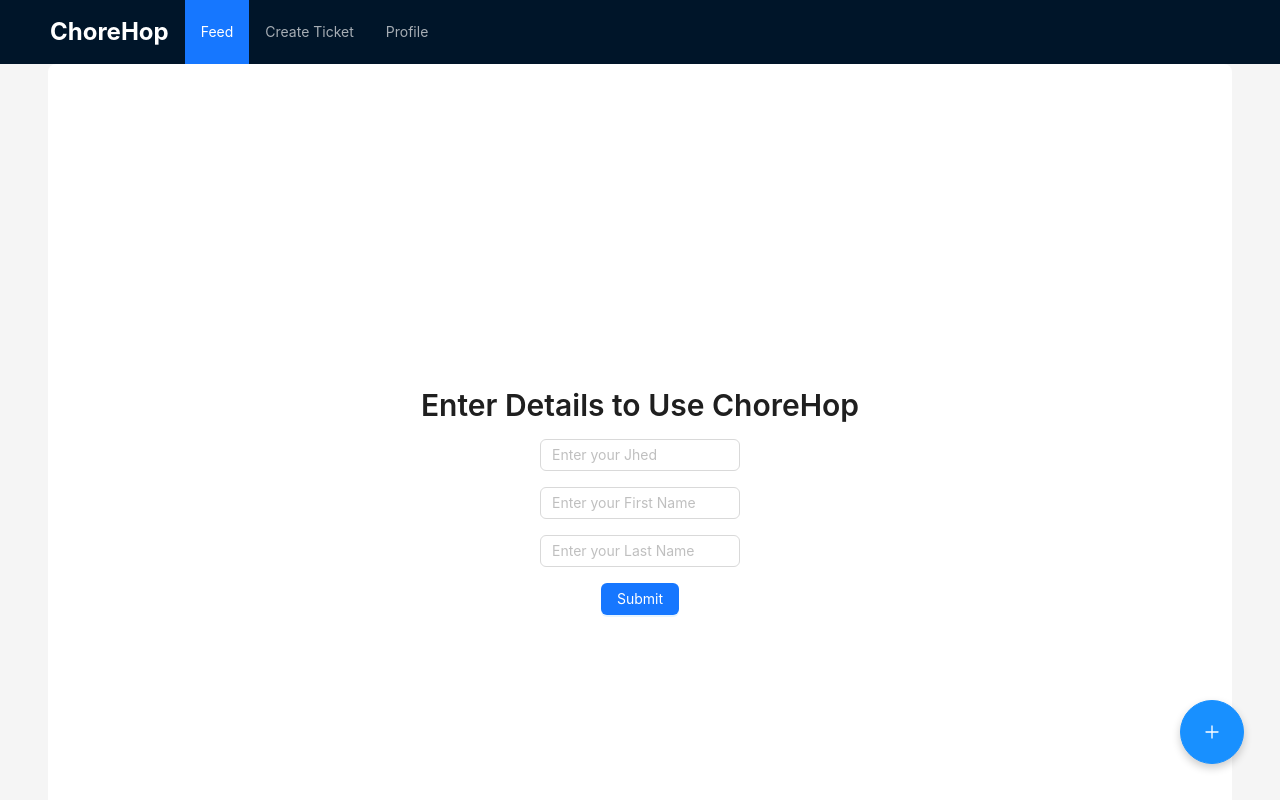
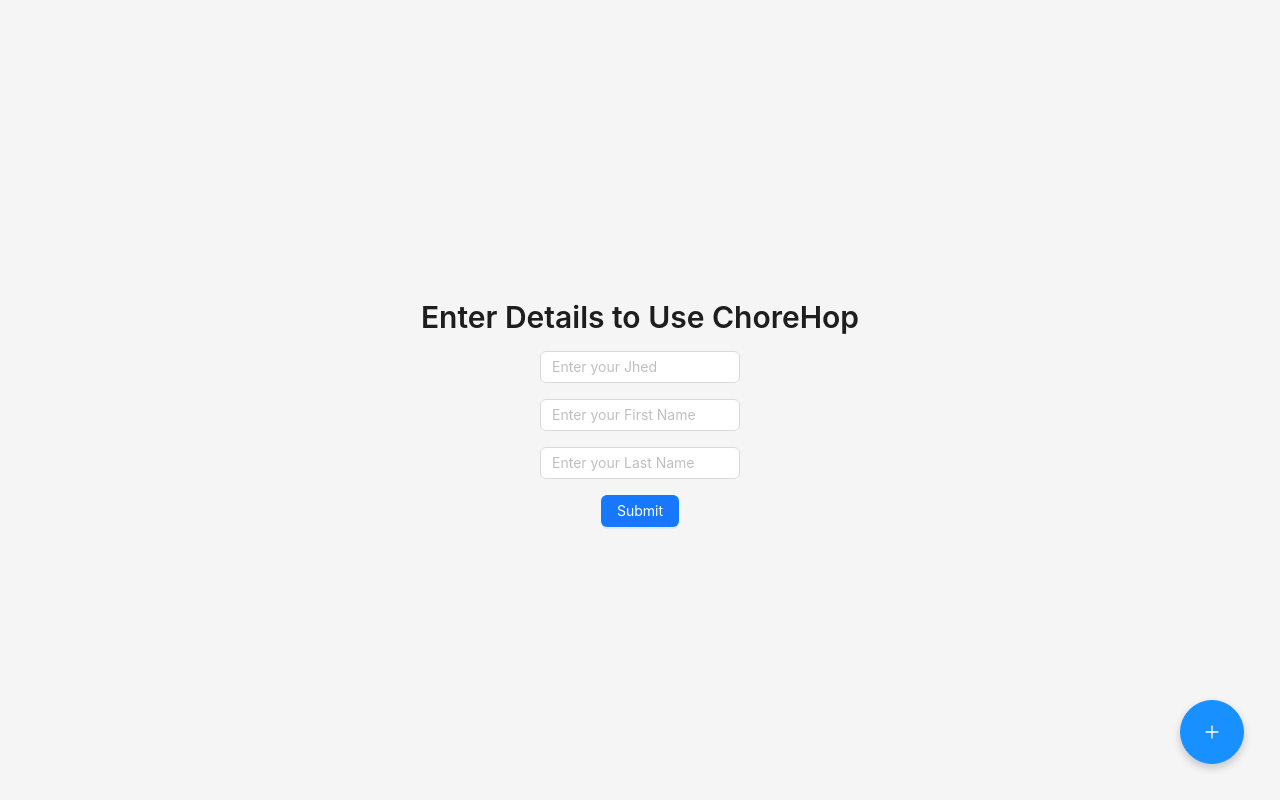
Before and after one commit to jhu-oose-f24/Team-Orange, a React (Create React App) app in the folder frontend/: page / in a window 1280 px wide. Shown: the top 800 px of the page. Built offline with nearby package versions, Linux system fonts and the light colour scheme; the HTML template or start-up script is replaced by a standard one.

Commit message:
remove header from app, add into other pages (#124)

```diff
--- a/frontend/src/App.tsx
+++ b/frontend/src/App.tsx
@@ -5,7 +5,7 @@ import {
   Routes,
   Navigate,
 } from "react-router-dom";
-import { Layout, theme } from "antd";
+import { Layout } from "antd";
 
 import Feed from "./components/Feed";
 import CreateTicket from "./components/CreateTicket";
@@ -14,18 +14,12 @@ import AppHeader from "./components/AppHeader";
 import LoginScreen from "./components/LoginScreen";
 import SearchBar from "./components/SearchBar";
 import "./App.css";
-import UsersDropdown from "./components/UsersDropdown.dev";
 import FloatingActionButton from "./components/FloatingActionButton";
-import ProfileFeed from "./components/ProfileFeed";
 import ProfileFeedContainer from "./components/ProfileFeedsContainer";
 
 const { Header, Content, Footer } = Layout;
 
 const App: React.FC = () => {
-  const {
-    token: { colorBgContainer, borderRadiusLG },
-  } = theme.useToken();
-
   const tabs = [
     { key: "feed", label: "Feed", path: "/feed" },
     { key: "create-ticket", label: "Create Ticket", path: "/create-ticket" },
@@ -39,36 +33,60 @@ const App: React.FC = () => {
     setSearchParams(params);
   };
 
-  useEffect(() => {
-  }, [refresh]);
+  useEffect(() => {}, [refresh]);
 
   return (
     <Router>
       <Layout>
-        <AppHeader tabs={tabs} />
-        <Content style={{ padding: "0 48px" }}>
-          <div
-            style={{
-              background: colorBgContainer,
-              minHeight: 280,
-              padding: 24,
-              borderRadius: borderRadiusLG,
-            }}
-          >
+        <Content>
           <Routes>
             <Route path="/" element={<LoginScreen />} />
-              <Route path="/create-ticket" element={<CreateTicket />} />
+            <Route
+              path="/create-ticket"
+              element={
+                <div>
+                  <Header>
+                    <AppHeader tabs={tabs} />
+                  </Header>
+                  <CreateTicket />
+                </div>
+              }
+            />
             <Route
               path="/feed"
               element={
                 <div>
-                    <div style={{ display: 'flex', justifyContent: 'center', marginBottom: '16px' }}>
+                  <Header>
+                    <AppHeader tabs={tabs} />
+                  </Header>
+                  <div
+                    style={{
+                      display: "flex",
+                      justifyContent: "center",
+                      marginBottom: "16px",
+                    }}
+                  >
                     <SearchBar onSearch={handleSearch} />
                   </div>
                   <div className="feed-container">
-                      <Feed statusFilter="Open" searchParams={searchParams} refresh={refresh} setRefresh={setRefresh} />
-                      <Feed statusFilter="InProgress" searchParams={searchParams} refresh={refresh} setRefresh={setRefresh}/>
-                      <Feed statusFilter="Done" searchParams={searchParams} refresh={refresh} setRefresh={setRefresh}/>
+                    <Feed
+                      statusFilter="Open"
+                      searchParams={searchParams}
+                      refresh={refresh}
+                      setRefresh={setRefresh}
+                    />
+                    <Feed
+                      statusFilter="InProgress"
+                      searchParams={searchParams}
+                      refresh={refresh}
+                      setRefresh={setRefresh}
+                    />
+                    <Feed
+                      statusFilter="Done"
+                      searchParams={searchParams}
+                      refresh={refresh}
+                      setRefresh={setRefresh}
+                    />
                   </div>
                 </div>
               }
@@ -77,17 +95,21 @@ const App: React.FC = () => {
               path="/profile"
               element={
                 <div>
+                  <Header>
+                    <AppHeader tabs={tabs} />
+                  </Header>
                   <Profile />
                   <div className="feed-container">
-                      <ProfileFeedContainer refresh={refresh} setRefresh={setRefresh} />
+                    <ProfileFeedContainer
+                      refresh={refresh}
+                      setRefresh={setRefresh}
+                    />
                   </div>
                 </div>
               }
             />
-              <Route path="/dev-user" element={<UsersDropdown />} />
             <Route path="/" element={<Navigate to="/feed" replace />} />
           </Routes>
-          </div>
         </Content>
         <Footer style={{ textAlign: "center" }}>
           ChoreHop ©{new Date().getFullYear()} Created for jhu-oose-24
```
Lines whose indentation alone changed are shown as unchanged.
